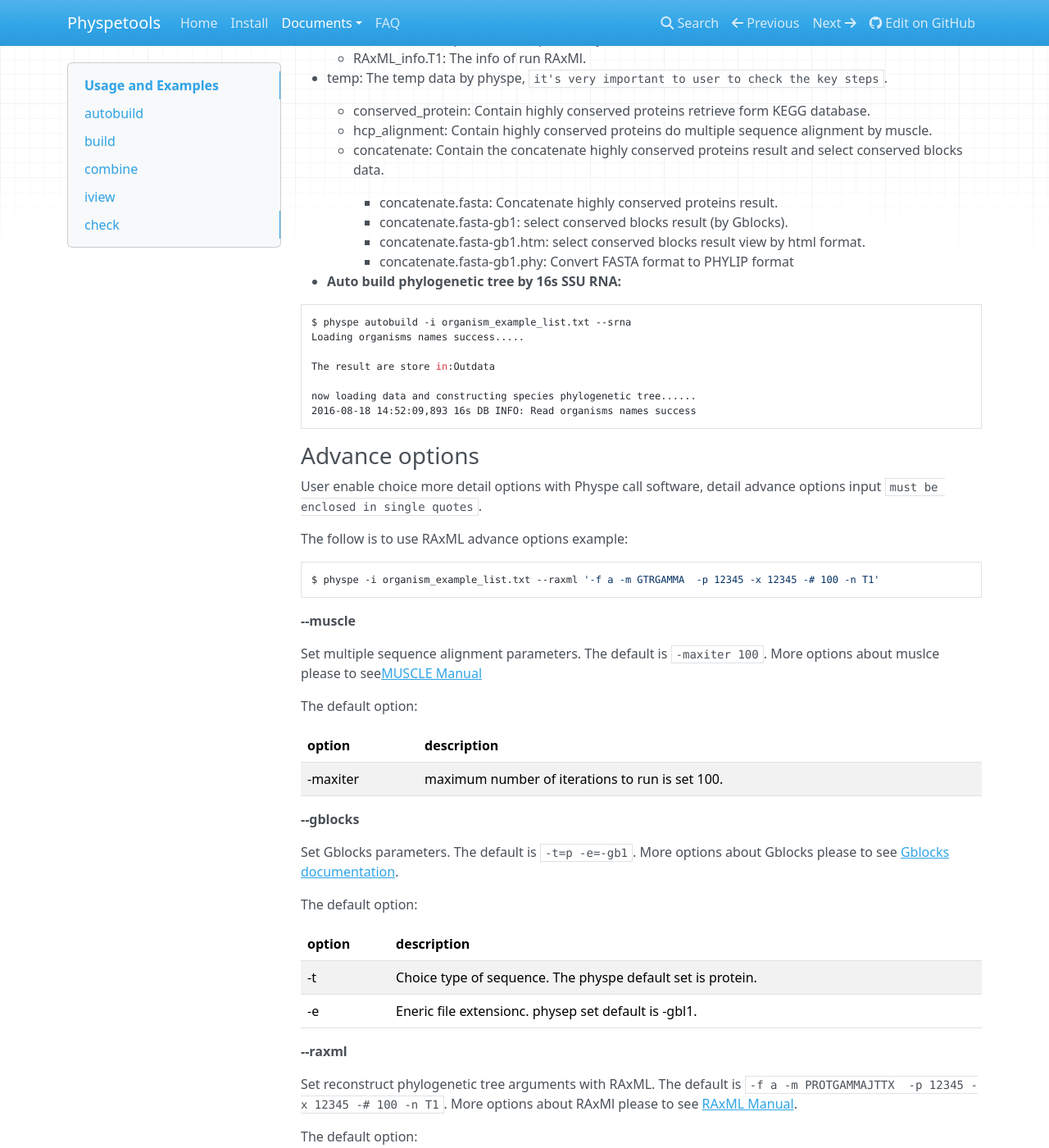
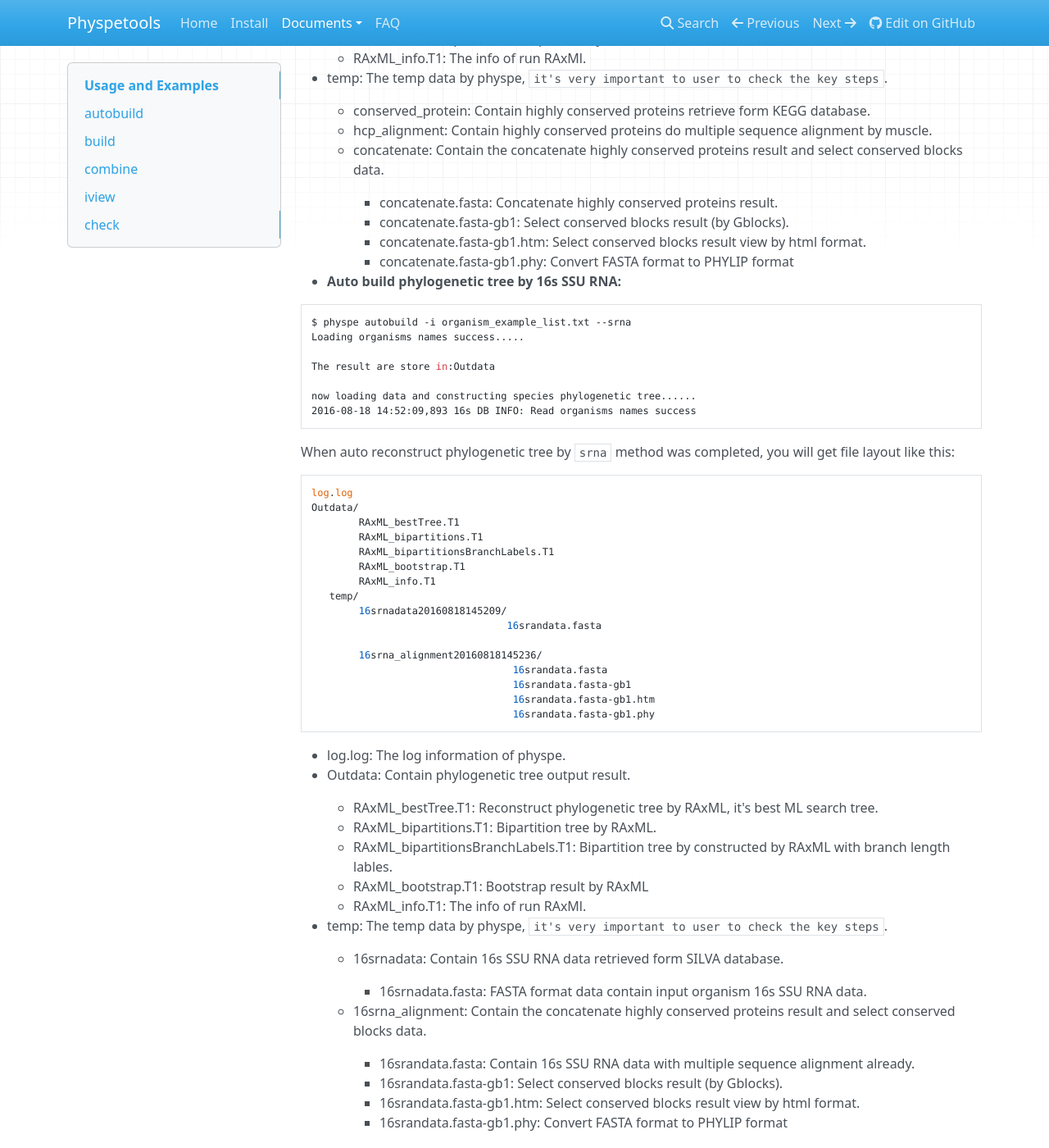
Before and after one commit to yangfangs/physpetools, an MkDocs documentation site: the page built from docs/docs/usage.md, in a window 1280 px wide and 1400 px high, scrolled down 2099 px. Shown: the whole window at 82% size. Built offline with MkDocs 1.6.1, drawn with Linux system fonts in a browser that asks for light colours; nearby versions of some CDN libraries; old or Windows-style settings are respelled for this version of MkDocs; some of the changed text lies outside the part shown.

Commit message:
update docs

````diff
--- a/docs/docs/usage.md
+++ b/docs/docs/usage.md
@@ -60,7 +60,7 @@
 
 ```
 
-When auto reconstruct phylogenetic tree completed, you will get file layout like this:
+When auto reconstruct phylogenetic tree by `hcp` method was completed, you will get file layout like this:
 
 ```
 log.log
@@ -105,8 +105,8 @@
     - concatenate: Contain the concatenate highly conserved proteins result and select conserved blocks data.
 
         + concatenate.fasta: Concatenate highly conserved proteins result.
-        + concatenate.fasta-gb1: select conserved blocks result (by Gblocks).
-        + concatenate.fasta-gb1.htm: select conserved blocks result view by html format.
+        + concatenate.fasta-gb1: Select conserved blocks result (by Gblocks).
+        + concatenate.fasta-gb1.htm: Select conserved blocks result view by html format.
         + concatenate.fasta-gb1.phy: Convert FASTA format to PHYLIP format
 
 
@@ -124,17 +124,48 @@
 ```
 
 
+When auto reconstruct phylogenetic tree by `srna` method was completed, you will get file layout like this:
 
+```
+log.log
+Outdata/
+        RAxML_bestTree.T1
+        RAxML_bipartitions.T1
+        RAxML_bipartitionsBranchLabels.T1
+        RAxML_bootstrap.T1
+        RAxML_info.T1
+   temp/
+        16srnadata20160818145209/
+                                 16srandata.fasta
 
+        16srna_alignment20160818145236/
+                                  16srandata.fasta
+                                  16srandata.fasta-gb1
+                                  16srandata.fasta-gb1.htm
+                                  16srandata.fasta-gb1.phy
+```
 
+* log.log: The log information of physpe.
+* Outdata: Contain phylogenetic tree output result.
 
+    - RAxML_bestTree.T1: Reconstruct phylogenetic tree by RAxML, it's best ML search tree.
+    - RAxML_bipartitions.T1: Bipartition tree by RAxML.
+    - RAxML_bipartitionsBranchLabels.T1: Bipartition tree by constructed by RAxML with branch length lables.
+    - RAxML_bootstrap.T1: Bootstrap result by RAxML
+    - RAxML_info.T1: The info of run RAxMl.
 
+* temp: The temp data by physpe, `it's very important to user to check the key steps`.
 
+    - 16srnadata: Contain 16s SSU RNA data retrieved form SILVA database.
 
+        + 16srnadata.fasta: FASTA format data contain input organism 16s SSU RNA data.
 
+    - 16srna_alignment: Contain the concatenate highly conserved proteins result and select conserved blocks data.
 
-
-
+        + 16srandata.fasta: Contain 16s SSU RNA data with multiple sequence alignment already.
+        + 16srandata.fasta-gb1: Select conserved blocks result (by Gblocks).
+        + 16srandata.fasta-gb1.htm: Select conserved blocks result view by html format.
+        + 16srandata.fasta-gb1.phy: Convert FASTA format to PHYLIP format
 
 
 ### Advance options
````
